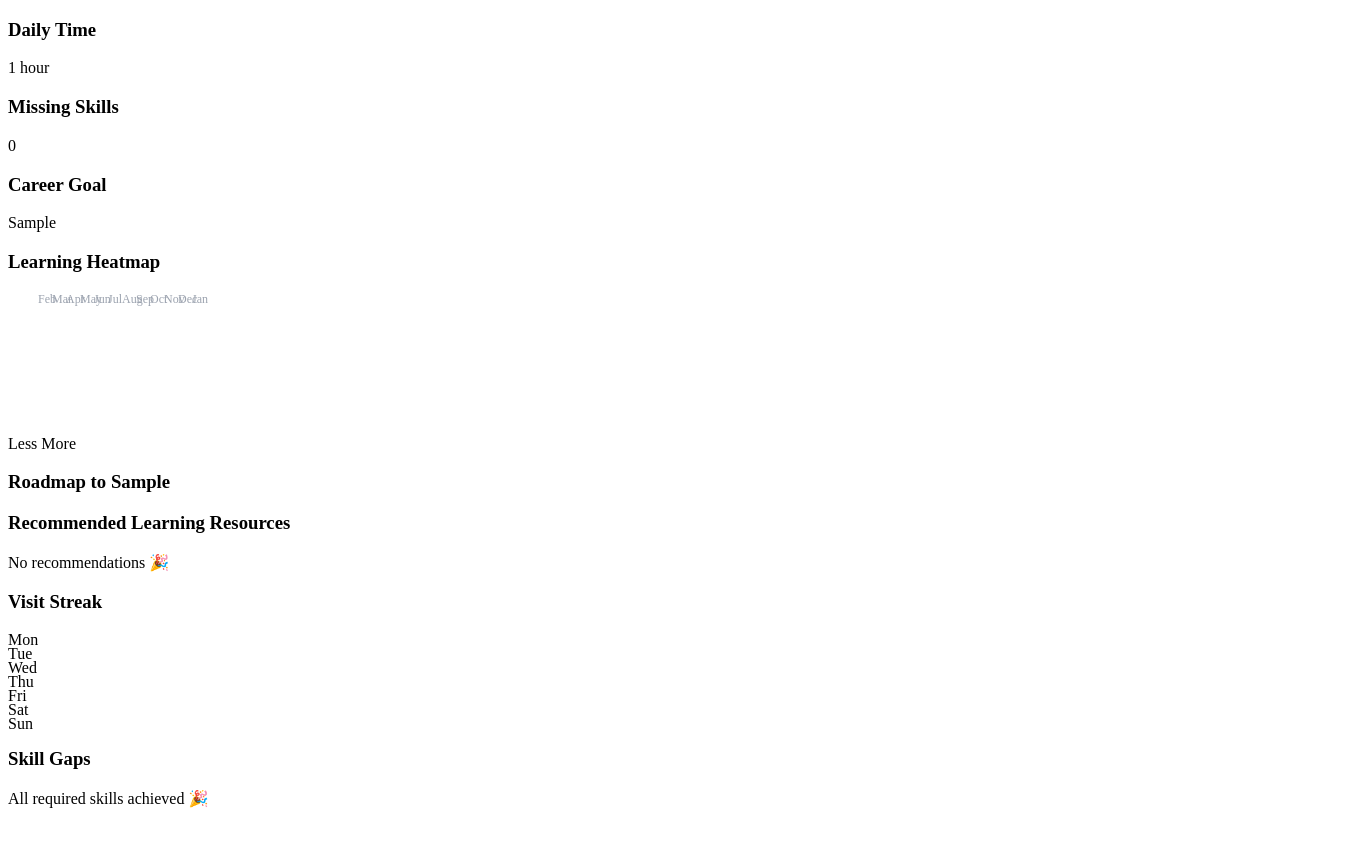
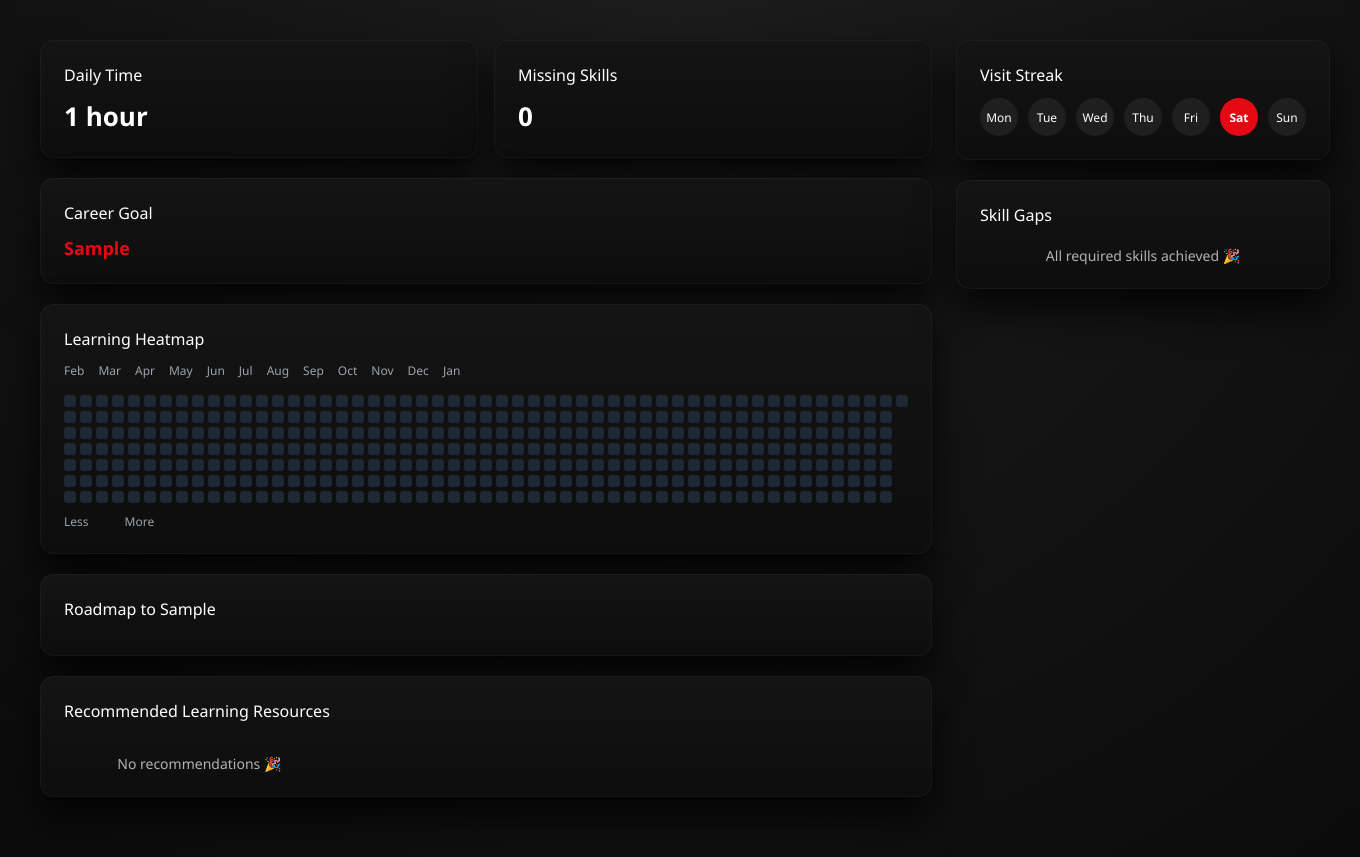
Before and after one commit to Hetvi3108/Crtl-Alt-Del, a Flask app: page /dashboard in a window 1360 px wide. Before the commit the page ends 808 px from the top, so only its background shows below. Run offline with Flask 3, Linux system fonts and the light colour scheme; the visitor is signed in with stand-in values (Sample User, id 1); tables that the repository leaves empty hold one stand-in row (values such as "Sample post").

Commit message:
Update style.css

```diff
--- a/hack/static/style.css
+++ b/hack/static/style.css
@@ -1,31 +1,306 @@
+/* ---------- GLOBAL RESET ---------- */
+* {
+    margin: 0;
+    padding: 0;
+    box-sizing: border-box;
+    font-family: "Netflix Sans", "Segoe UI", Roboto, Arial, sans-serif;
+}
+
+body {
+    background: radial-gradient(circle at top, #1c1c1c, #0b0b0b);
+    color: #ffffff;
+    min-height: 100vh;
+}
+
+/* ---------- LINKS ---------- */
+a {
+    color: #e50914;
+    text-decoration: none;
+}
+
+a:hover {
+    text-decoration: underline;
+}
+
+/* ---------- AUTH CONTAINER ---------- */
+.container {
+    width: 100%;
+    max-width: 420px;
+    margin: 80px auto;
+    padding: 36px;
+    background: rgba(0, 0, 0, 0.75);
+    border-radius: 12px;
+    box-shadow: 0 20px 60px rgba(0, 0, 0, 0.8);
+}
+
+/* ---------- HEADINGS ---------- */
+h2 {
+    margin-bottom: 28px;
+    font-size: 28px;
+    font-weight: 600;
+}
+
+h3 {
+    font-size: 16px;
+    font-weight: 500;
+    margin-bottom: 12px;
+}
+
+/* ---------- FORMS ---------- */
+form {
+    display: flex;
+    flex-direction: column;
+}
+
+label {
+    font-size: 13px;
+    color: #b3b3b3;
+    margin-bottom: 6px;
+}
+
+input,
+textarea,
+select {
+    background: #141414;
+    color: #fff;
+    border: 1px solid #333;
+    border-radius: 6px;
+    padding: 12px;
+    margin-bottom: 18px;
+    font-size: 14px;
+}
+
+input:focus,
+textarea:focus,
+select:focus {
+    outline: none;
+    border-color: #e50914;
+    box-shadow: 0 0 0 1px #e50914;
+}
+
+textarea {
+    resize: vertical;
+    min-height: 80px;
+}
+
+/* ---------- BUTTONS ---------- */
+button {
+    background: #e50914;
+    color: #fff;
+    border: none;
+    border-radius: 6px;
+    padding: 14px;
+    font-size: 16px;
+    font-weight: 600;
+    cursor: pointer;
+}
+
+button:hover {
+    box-shadow: 0 8px 24px rgba(229, 9, 20, 0.5);
+}
+
+.logout-btn {
+    display: inline-block;
+    margin-top: 24px;
+    padding: 10px 16px;
+    border-radius: 6px;
+    background: #333;
+    color: #fff;
+}
+
+/* ---------- DASHBOARD LAYOUT ---------- */
+.dashboard {
+    display: grid;
+    grid-template-columns: 2.5fr 1fr;
+    gap: 24px;
+    padding: 40px;
+}
+
+.left-column,
+.right-column {
+    display: flex;
+    flex-direction: column;
+}
+
+/* ---------- CARDS ---------- */
+.card {
+    background: linear-gradient(180deg, #141414, #0d0d0d);
+    border-radius: 14px;
+    padding: 24px;
+    margin-bottom: 20px;
+    box-shadow:
+        inset 0 0 0 1px rgba(255,255,255,0.04),
+        0 20px 40px rgba(0,0,0,0.8);
+}
+
+/* ---------- STATS ---------- */
+.stats-row {
+    display: grid;
+    grid-template-columns: repeat(2, 1fr);
+    gap: 16px;
+}
+
+.stat-box p {
+    font-size: 26px;
+    font-weight: 600;
+}
+
+/* ---------- GOAL ---------- */
+.goal-text {
+    font-size: 18px;
+    font-weight: 600;
+    color: #e50914;
+}
+
+/* ================= HEATMAP ================= */
+.year-heatmap {
+    display: grid;
+    grid-template-rows: repeat(7, 1fr);
+    grid-auto-flow: column;
+    gap: 4px;
+    margin-top: 16px;
+    overflow-x: auto;
+}
+
+.heat {
+    width: 12px;
+    height: 12px;
+    border-radius: 3px;
+}
+
+/* Intensity */
+.l0 { background: #1f2933; }
+.l1 { background: #0e4429; }
+.l2 { background: #006d32; }
+.l3 { background: #26a641; }
+.l4 { background: #39d353; }
+
+/* Month labels */
 .month-labels {
-    display: grid;
-    grid-auto-flow: column;
-    grid-auto-columns: 14px;
-    margin-left: 30px;
-    margin-bottom: 6px;
+    display: flex;
+    gap: 14px;
     font-size: 12px;
     color: #9ca3af;
 }
 
-.year-heatmap {
+/* Legend */
+.heatmap-legend {
+    display: flex;
+    align-items: center;
+    gap: 6px;
+    font-size: 12px;
+    color: #9ca3af;
+    margin-top: 10px;
+}
+
+/* ---------- ROADMAP ---------- */
+.roadmap {
+    margin-top: 10px;
+}
+
+.roadmap-step {
+    display: flex;
+    align-items: center;
+    margin-bottom: 10px;
+}
+
+.roadmap-step .dot {
+    width: 10px;
+    height: 10px;
+    border-radius: 50%;
+    margin-right: 10px;
+}
+
+.roadmap-step.completed .dot {
+    background: #39d353;
+}
+
+.roadmap-step.pending .dot {
+    background: #e50914;
+}
+
+.skill-name {
+    font-size: 14px;
+    text-transform: capitalize;
+}
+
+/* ---------- COURSES / RESOURCES ---------- */
+.course-grid {
     display: grid;
-    grid-auto-flow: column;
-    grid-template-rows: repeat(7, 14px);
-    gap: 4px;
+    grid-template-columns: repeat(auto-fill, minmax(200px, 1fr));
+    gap: 16px;
+}
+
+.course-card {
+    background: #0f0f0f;
+    border-radius: 12px;
+    padding: 16px;
+}
+
+.course-card h4 {
+    font-size: 14px;
+    margin-bottom: 8px;
+}
+
+/* ---------- TAG ---------- */
+.tag {
+    display: inline-block;
+    background: #e50914;
+    padding: 4px 10px;
+    border-radius: 999px;
+    font-size: 11px;
+    font-weight: 600;
+    margin-bottom: 8px;
+}
+
+/* ---------- CALENDAR ---------- */
+.calendar {
+    display: flex;
+    gap: 10px;
 }
 
 .day {
-    width: 14px;
-    height: 14px;
-    border-radius: 3px;
+    width: 38px;
+    height: 38px;
+    border-radius: 50%;
+    background: #1f1f1f;
+    display: flex;
+    align-items: center;
+    justify-content: center;
+    font-size: 12px;
 }
 
-.level-0 { background: #1f2937; }
-.level-1 { background: #0e4429; }
-.level-2 { background: #006d32; }
-.level-3 { background: #26a641; }
-.level-4 { background: #39d353; }
-.month {
-    grid-column: var(--col);
+.day.active {
+    background: #e50914;
+    font-weight: 600;
 }
+
+/* ---------- SKILLS ---------- */
+.skill-list {
+    display: flex;
+    flex-wrap: wrap;
+}
+
+.skill {
+    margin: 6px 6px 0 0;
+    padding: 6px 12px;
+    background: #1f1f1f;
+    border-radius: 999px;
+    font-size: 12px;
+}
+
+/* ---------- TEXT ---------- */
+.center-text {
+    text-align: center;
+    margin-top: 20px;
+    font-size: 14px;
+    color: #b3b3b3;
+}
+
+/* ---------- RESPONSIVE ---------- */
+@media (max-width: 900px) {
+    .dashboard {
+        grid-template-columns: 1fr;
+        padding: 20px;
+    }
+}
```
